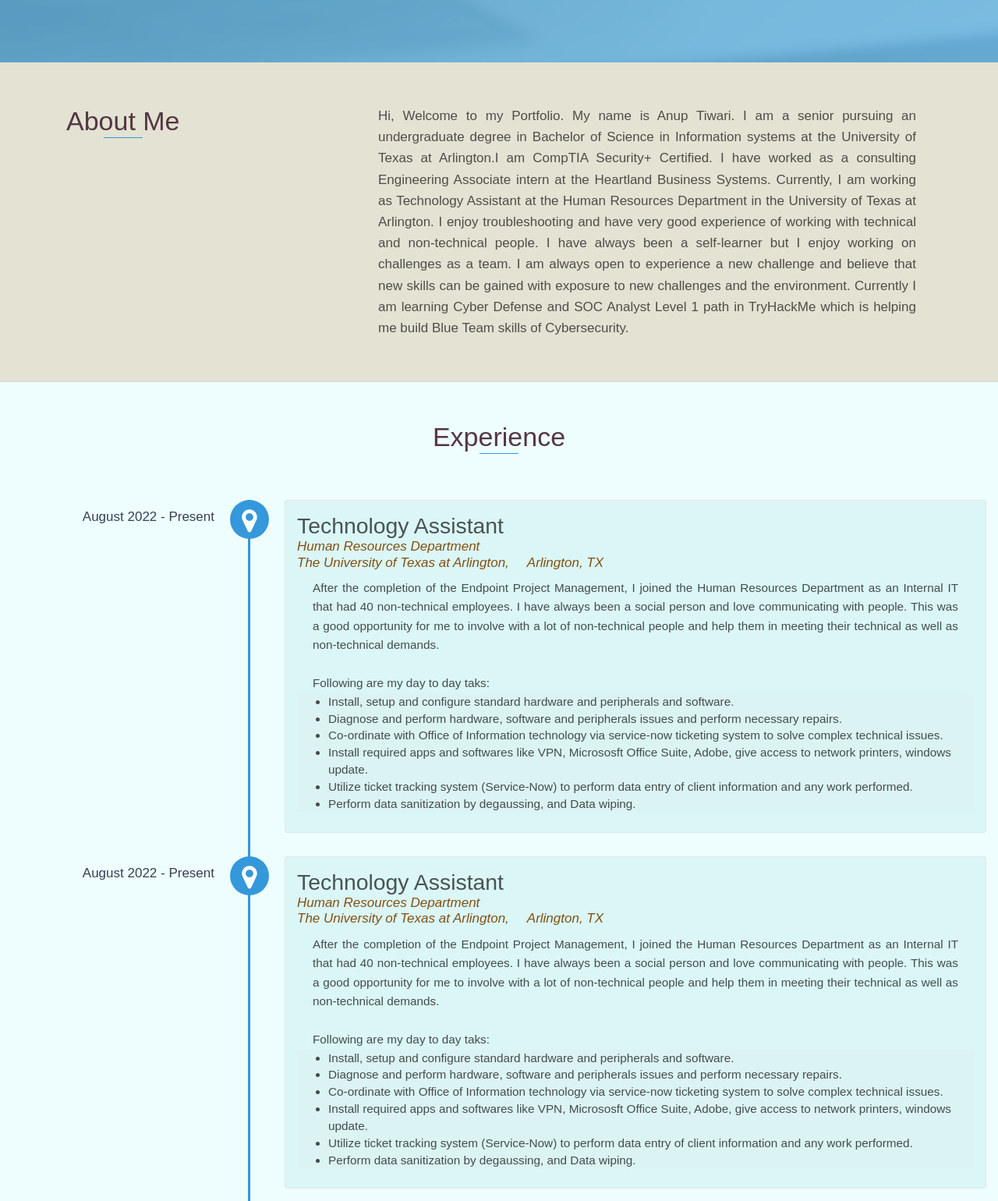
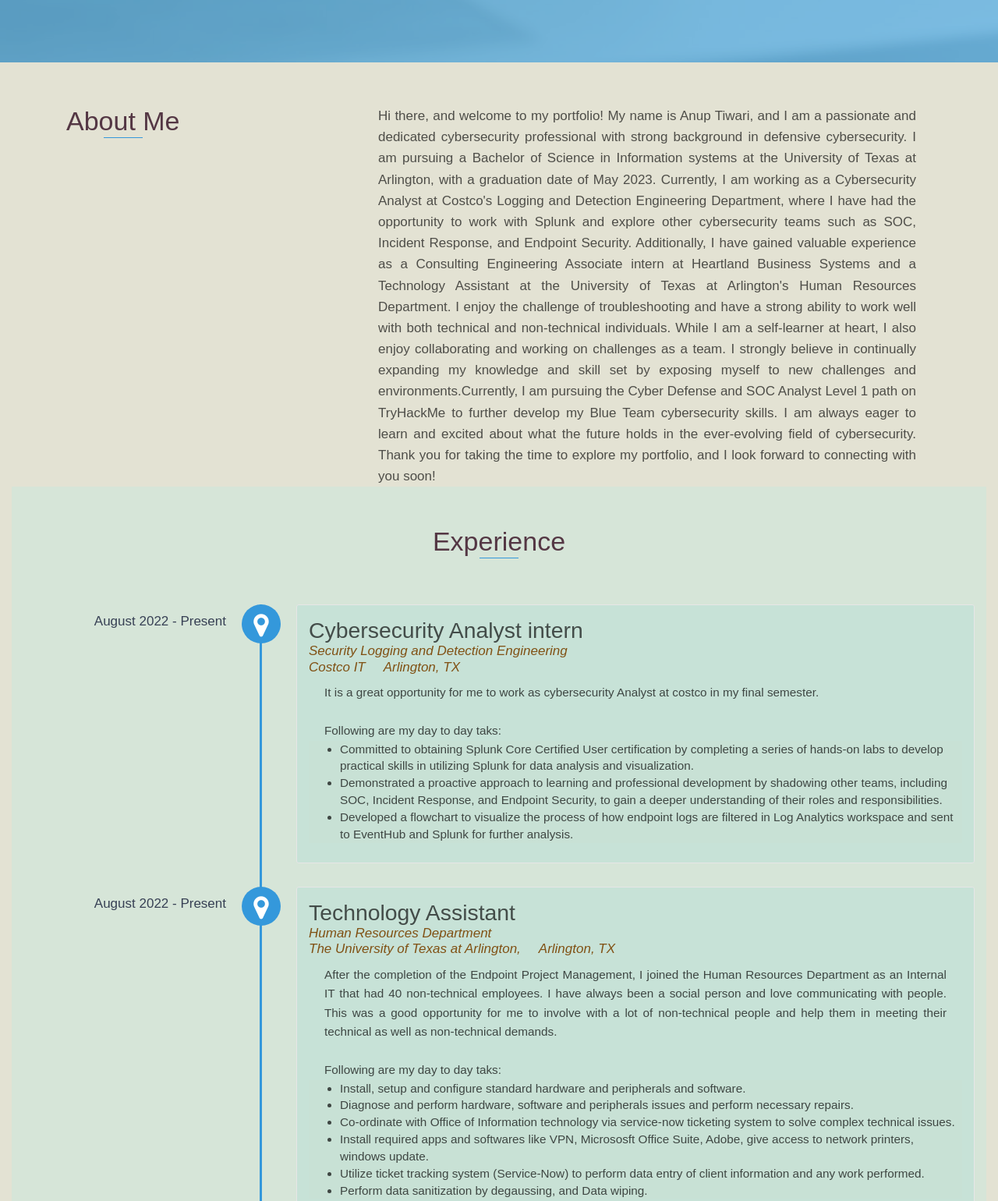
Before and after one commit to axt3023/Portfolio, a website: page index.html in a window 1280 px wide. Shown: the part 720-2260 px from the top of the page at 78% size. Drawn offline with nearby package versions, Linux system fonts and the light colour scheme.

Commit message:
Update index.html

```diff
--- a/index.html
+++ b/index.html
@@ -123,13 +123,13 @@
                 </div>
                 <div class="col-md-8">
                     <p style="color:rgba(0, 0, 0, 0.658)">
-                        Hi, Welcome to my Portfolio. My name is Anup Tiwari. I am a senior pursuing an undergraduate degree in Bachelor of Science in Information systems at the University of Texas at Arlington.I am CompTIA Security+ Certified. I have worked as
-                        a consulting Engineering Associate intern at the Heartland Business Systems. Currently, I am working as Technology Assistant at the Human Resources Department in the University of Texas at Arlington.
-                        I enjoy
-                        troubleshooting and have very good experience of working with technical and non-technical
-                        people. I have always been a self-learner but I enjoy working on challenges as a team. I am always open to experience a new challenge and believe that new skills can be gained with exposure to new challenges and the environment.
-                        Currently I am learning Cyber Defense and SOC Analyst Level 1 path in TryHackMe which is helping me build Blue Team skills of Cybersecurity.
-                </div>
+                        Hi there, and welcome to my portfolio! My name is Anup Tiwari, and I am a passionate and dedicated cybersecurity professional with strong background in
+                      defensive cybersecurity. I am pursuing a Bachelor of Science in Information systems at the University of Texas at Arlington, with a graduation date of May 2023.
+                        Currently, I am working as a Cybersecurity Analyst at Costco's Logging and Detection Engineering Department, where I have had the opportunity to work with Splunk and explore other cybersecurity teams such as SOC, Incident Response, and Endpoint Security. Additionally, I have gained valuable experience as a Consulting Engineering Associate intern at Heartland Business Systems and a Technology Assistant at the University of Texas at Arlington's Human Resources Department.
+I enjoy the challenge of troubleshooting and have a strong ability to work well with both technical and non-technical individuals. While I am a self-learner at heart,
+I also enjoy collaborating and working on challenges as a team. I strongly believe in continually expanding my knowledge and skill set by exposing myself to new
+challenges and environments.Currently, I am pursuing the Cyber Defense and SOC Analyst Level 1 path on TryHackMe to further develop my Blue Team cybersecurity skills.
+   I am always eager to learn and excited about what the future holds in the ever-evolving field of cybersecurity. Thank you for taking the time to explore my portfolio, and I look forward to connecting with you soon!
             </div>
         </div>
     </div>
@@ -141,29 +141,27 @@
 
 
             <div data-date="August 2022 - Present" style ="background-color: #85d1d12d;">
-                <h3>Technology Assistant</h3>
-                <h4>Human Resources Department
-                <br> The University of Texas at Arlington,   &nbsp; &nbsp; Arlington, TX</h4>
+                <h3>Cybersecurity Analyst intern</h3>
+                <h4>Security Logging and Detection Engineering
+                <br> Costco IT   &nbsp; &nbsp; Arlington, TX</h4>
                 <p style="color:rgba(0, 0, 0, 0.692)">
 
 
 
-                    After the completion of the Endpoint Project Management, I joined the Human Resources Department as an Internal IT that had 40 non-technical employees. I have always been a social person and love communicating with
-                    people. This was a good opportunity for me to involve with
-                    a lot of non-technical people and help them in meeting their technical as well as non-technical demands.<br>
+                    It is a great opportunity for me to work as cybersecurity Analyst at costco in my final semester.  <br>
                 <br>
                  Following are my day to day taks:<br>
                  <ul style="font-size: 0.9em; background-color: #d4bfa90d; color:rgba(0, 0, 0, 0.692)">
 
-                 <li> Install, setup and configure standard hardware and peripherals and software.</li>
-                 <li> Diagnose and perform hardware, software and peripherals issues and perform necessary repairs.</li>
-                <li>Co-ordinate with Office of Information technology via service-now ticketing system to solve
-                    complex technical issues.
-                <li> Install required apps and softwares like VPN, Micrososft Office Suite, Adobe, give access to network printers, windows update. </li>
-                <li> Utilize ticket tracking system (Service-Now) to perform data entry of client information and any work performed.</li>
-                <li> Perform data sanitization by degaussing, and Data wiping.</li>
+                 <li>  Committed to obtaining Splunk Core Certified User certification by completing a series of hands-on labs to develop
+practical skills in utilizing Splunk for data analysis and visualization.</li>
+                 <li> Demonstrated a proactive approach to learning and professional development by shadowing other teams, including
+SOC, Incident Response, and Endpoint Security, to gain a deeper understanding of their roles and responsibilities.</li>
+                <li>Developed a flowchart to visualize the process of how endpoint logs are filtered in Log Analytics workspace and sent to
+EventHub and Splunk for further analysis.
 
-                    </ul>
+
+                   </ul>
                 </p>
             </div>
 
```
